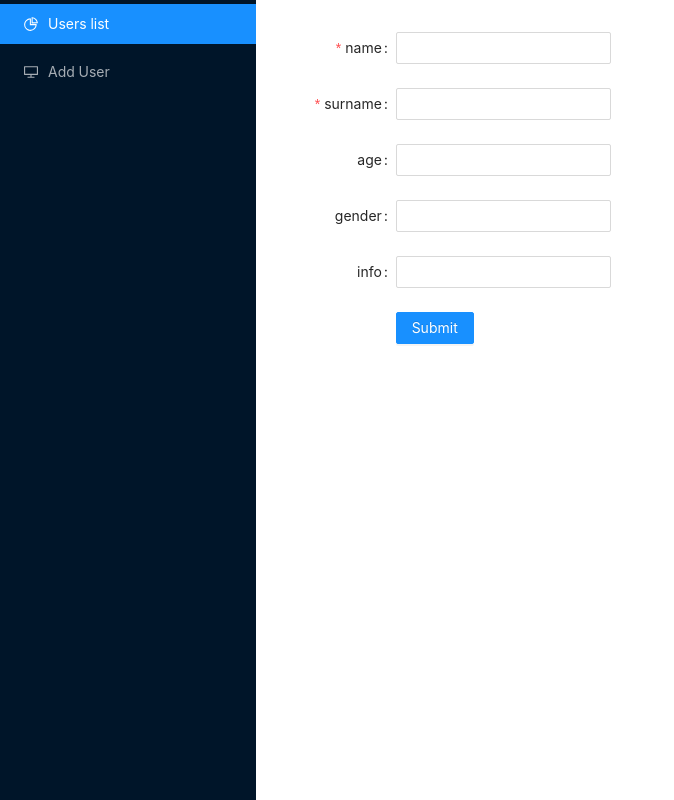
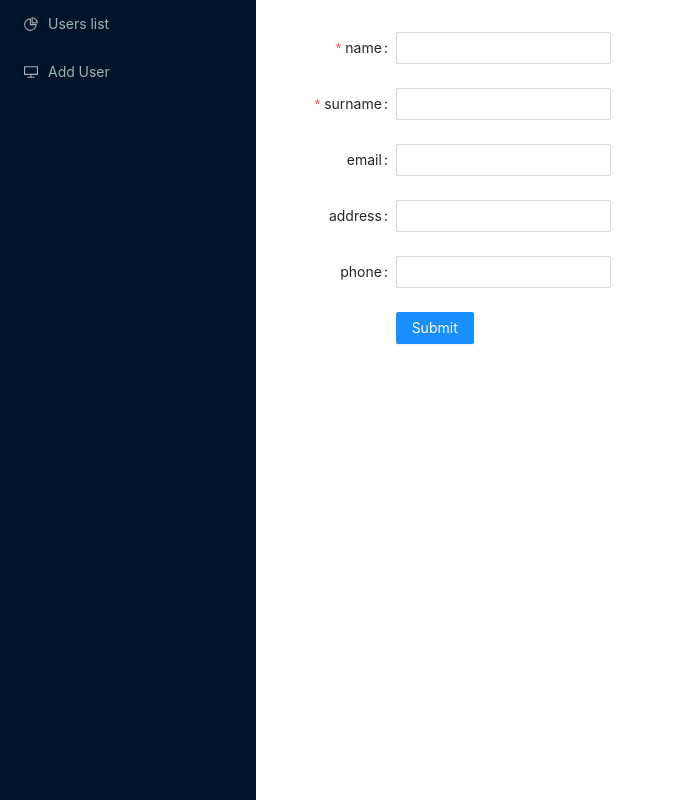
Before and after one commit to RoziGhazaryan/users-crud, a React (Create React App) app: page /users/new in a window 1280 px wide. Shown: the whole page, without its empty margins (0-674 px from the left). Built offline with nearby package versions, Linux system fonts and the light colour scheme.

Commit message:
edit user

```diff
--- a/src/components/navbar/Navbar.jsx
+++ b/src/components/navbar/Navbar.jsx
@@ -14,7 +14,6 @@ const Navbar = () => {
   return (
     <>
       <Menu
-        defaultSelectedKeys={['1']}
         mode="inline"
         theme="dark"
         className="navbar-menu"
--- a/src/pages/user-form/UserForm.jsx
+++ b/src/pages/user-form/UserForm.jsx
@@ -6,14 +6,14 @@ const UserForm = () => {
   const {
     name,
     surname,
-    age,
-    gender,
-    info,
+    email,
+    address,
+    phone,
     onChangeName,
     onChangeSurname,
-    onChangeAge,
-    onChangeGender,
-    onChangeInfo,
+    onChangeEmail,
+    onChangeAddress,
+    onChangePhone,
     onFinishFailed,
     onFinish
   } = useUserForm();
@@ -44,22 +44,22 @@ const UserForm = () => {
           <Input value={surname} onChange={onChangeSurname} />
         </Form.Item>
         <Form.Item
-          label="age"
-          name="age"
+          label="email"
+          name="email"
         >
-          <Input value={age} onChange={onChangeAge} />
+          <Input value={email} onChange={onChangeEmail} />
         </Form.Item>
         <Form.Item
-          label="gender"
-          name="gender"
+          label="address"
+          name="address"
         >
-          <Input value={gender} onChange={onChangeGender} />
+          <Input value={address} onChange={onChangeAddress} />
         </Form.Item>
         <Form.Item
-          label="info"
-          name="info"
+          label="phone"
+          name="phone"
         >
-          <Input value={info} onChange={onChangeInfo} />
+          <Input value={phone} onChange={onChangePhone} />
         </Form.Item>
         <Form.Item wrapperCol={{ offset: 8, span: 16 }}>
           <Button type="primary" htmlType="submit">
--- a/src/pages/user-form/useUserForm.js
+++ b/src/pages/user-form/useUserForm.js
@@ -5,15 +5,14 @@ const useUserForm = () => {
   // useState
   const [name, setName] = useState('');
   const [surname, setSurname] = useState('');
-  const [age, setAge] = useState('');
-  const [gender, setGender] = useState('');
-  const [info, setInfo] = useState('');
+  const [email, setEmail] = useState('');
+  const [address, setAddress] = useState('');
+  const [phone, setPhone] = useState('');
   const users = localStorage.getItem('users');
   const usersObj = JSON.parse(users);
 
   //useParams
   const { id } = useParams();
-  console.log(id);
 
   //functions
   const onFinishFailed = (errorInfo) => {
@@ -28,16 +27,16 @@ const useUserForm = () => {
     setSurname(e.target.value)
   };
 
-  const onChangeAge = (e) => {
-    setAge(e.target.value);
+  const onChangeEmail = (e) => {
+    setEmail(e.target.value);
   };
 
-  const onChangeGender = (e) => {
-    setGender(e.target.value);
+  const onChangeAddress = (e) => {
+    setAddress(e.target.value);
   };
 
-  const onChangeInfo = (e) => {
-    setInfo(e.target.value)
+  const onChangePhone = (e) => {
+    setPhone(e.target.value)
   };
 
   const onFinish = (values) => {
@@ -56,20 +55,23 @@ const useUserForm = () => {
     if (!usersObj) {
       localStorage.setItem('users', JSON.stringify([]));
       localStorage.setItem('users_id', JSON.stringify(1));
+    } else if (id) {
+      const users = localStorage.getItem('users');
+      const user = JSON.parse(users).find((user) => user.id = id);
     }
   }, [])
 
   return {
     name,
     surname,
-    age,
-    gender,
-    info,
+    email,
+    address,
+    phone,
     onChangeName,
     onChangeSurname,
-    onChangeAge,
-    onChangeGender,
-    onChangeInfo,
+    onChangeEmail,
+    onChangeAddress,
+    onChangePhone,
     onFinishFailed,
     onFinish,
   }
```
